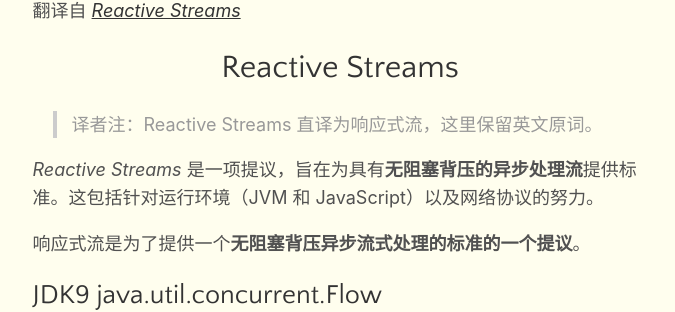
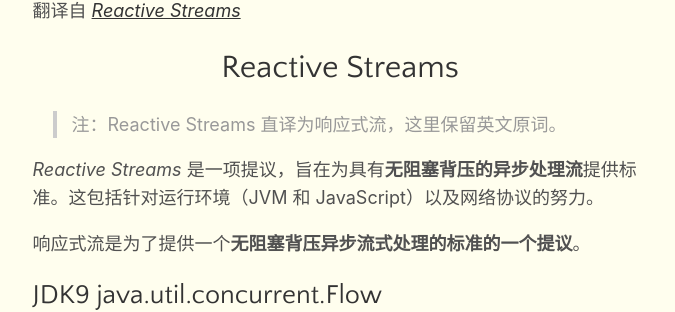
Before and after one commit to lexcao/lexcao.github.io, a Jekyll site: the page built from _posts/zh/2019-11-17-reactive-streams.md, in a window 1280 px wide and 900 px high. Shown: the part 223-535 px from the top of the window, without its empty margins (300-975 px from the left). Built offline with Jekyll 4.4.1, drawn with Linux system fonts in a browser that asks for light colours; comment, search, counter and statistics services are not loaded.

Commit message:
blog(reactive-streams): wording

```diff
--- a/_posts/zh/2019-11-17-reactive-streams.md
+++ b/_posts/zh/2019-11-17-reactive-streams.md
@@ -7,7 +7,7 @@ uid: reactive-streams
 
 # Reactive Streams
 
-> 译者注：Reactive Streams 直译为响应式流，这里保留英文原词。
+> 注：Reactive Streams 直译为响应式流，这里保留英文原词。
 
 *Reactive Streams* 是一项提议，旨在为具有**无阻塞背压的异步处理流**提供标准。这包括针对运行环境（JVM 和 JavaScript）以及网络协议的努力。
 
```
